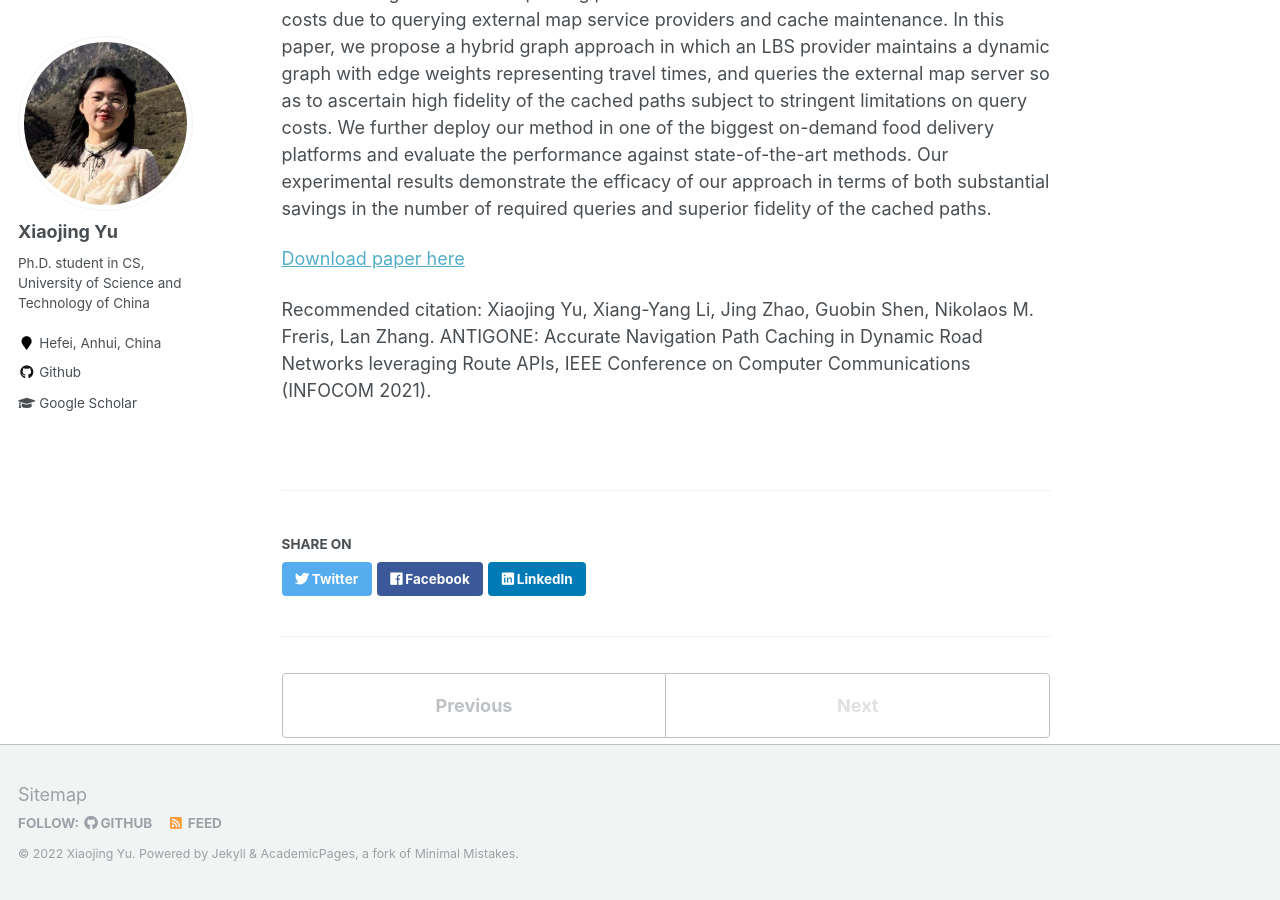
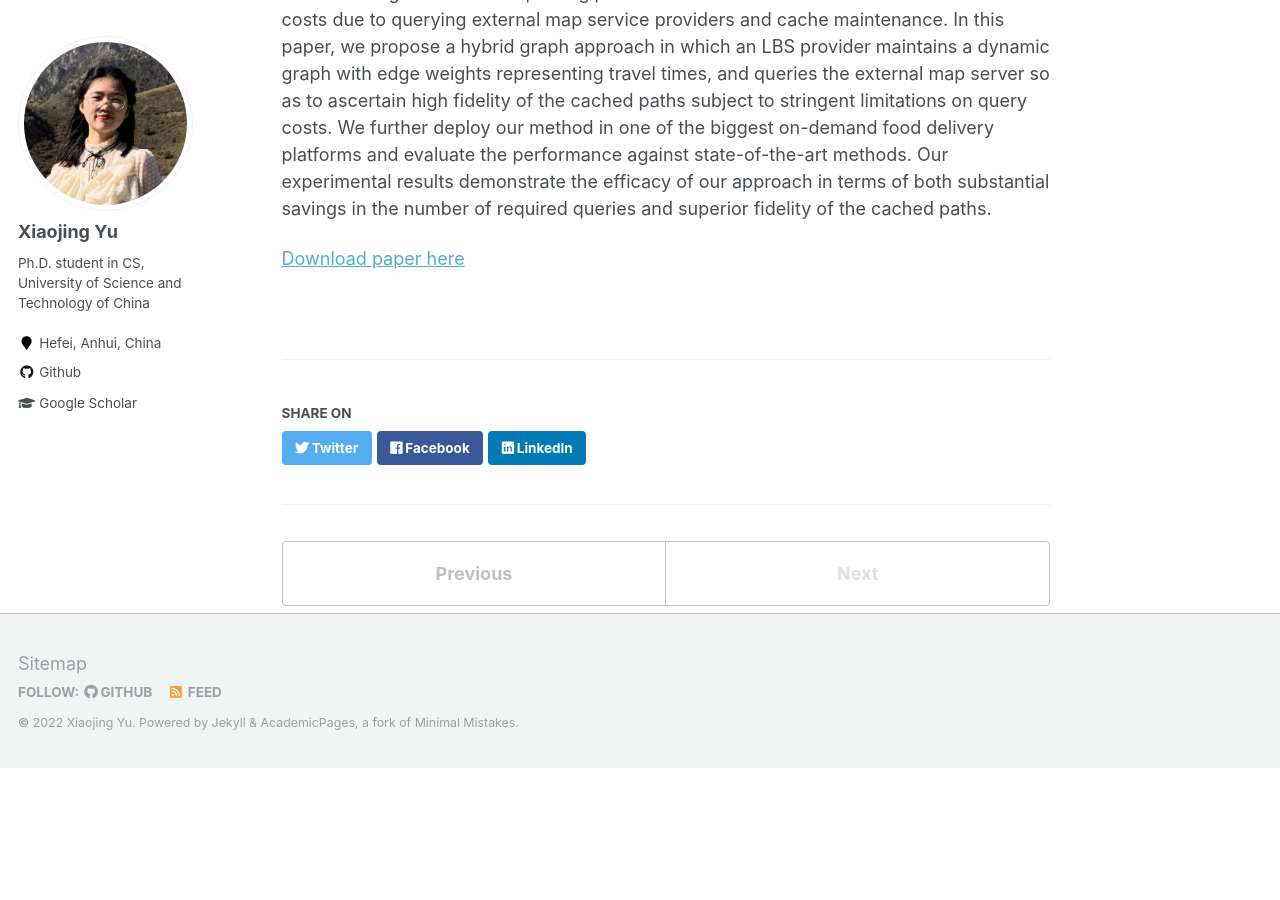
Before and after one commit to blairjing/blairjing.github.io, a Jekyll site: the page built from _publications/paper-title-number-1.md, in a window 1280 px wide and 900 px high, scrolled down 503 px. Built offline with Jekyll 4.4.1, drawn with Linux system fonts in a browser that asks for light colours; after the commit the page ends 1271 px from its top, so only the background shows below that; part of the change alters nothing that is shown.

Commit message:
Update paper-title-number-1.md

```diff
--- a/_publications/paper-title-number-1.md
+++ b/_publications/paper-title-number-1.md
@@ -1,7 +1,7 @@
 ---
 title: "ANTIGONE: Accurate Navigation Path Caching in Dynamic Road Networks leveraging Route APIs"
 collection: publications
-permalink: /publications/2009-10-01-test-accts-intro
+permalink: /publications/ANTIGONE Accurate Navigation Path Caching in Dynamic Road Networks leveraging Route APIs
 excerpt: 'Updating paths in the cache in a fashion that incurs minimal costs due to querying external map service providers and cache maintenance.'
 date: 2022-05-02
 venue: 'IEEE Conference on Computer Communications (INFOCOM)'
@@ -11,5 +11,3 @@ citation: 'Xiaojing Yu, Xiang-Yang Li, Jing Zhao, Guobin Shen, Nikolaos M. Freri
 Navigation paths and corresponding travel times play a key role in location-based services (LBS) of which large-scale navigation path caching constitutes a fundamental component. In view of the highly dynamic real-time traffic changes in road networks, the main challenge amounts to updating paths in the cache in a fashion that incurs minimal costs due to querying external map service providers and cache maintenance. In this paper, we propose a hybrid graph approach in which an LBS provider maintains a dynamic graph with edge weights representing travel times, and queries the external map server so as to ascertain high fidelity of the cached paths subject to stringent limitations on query costs. We further deploy our method in one of the biggest on-demand food delivery platforms and evaluate the performance against state-of-the-art methods. Our experimental results demonstrate the efficacy of our approach in terms of both substantial savings in the number of required queries and superior fidelity of the cached paths.
 
 [Download paper here](https://ieeexplore.ieee.org.remotexs.ntu.edu.sg/stamp/stamp.jsp?tp=&arnumber=9796817)
-
-Recommended citation: Xiaojing Yu, Xiang-Yang Li, Jing Zhao, Guobin Shen, Nikolaos M. Freris, Lan Zhang. ANTIGONE: Accurate Navigation Path Caching in Dynamic Road Networks leveraging Route APIs, IEEE Conference on Computer Communications (INFOCOM 2021).
```
